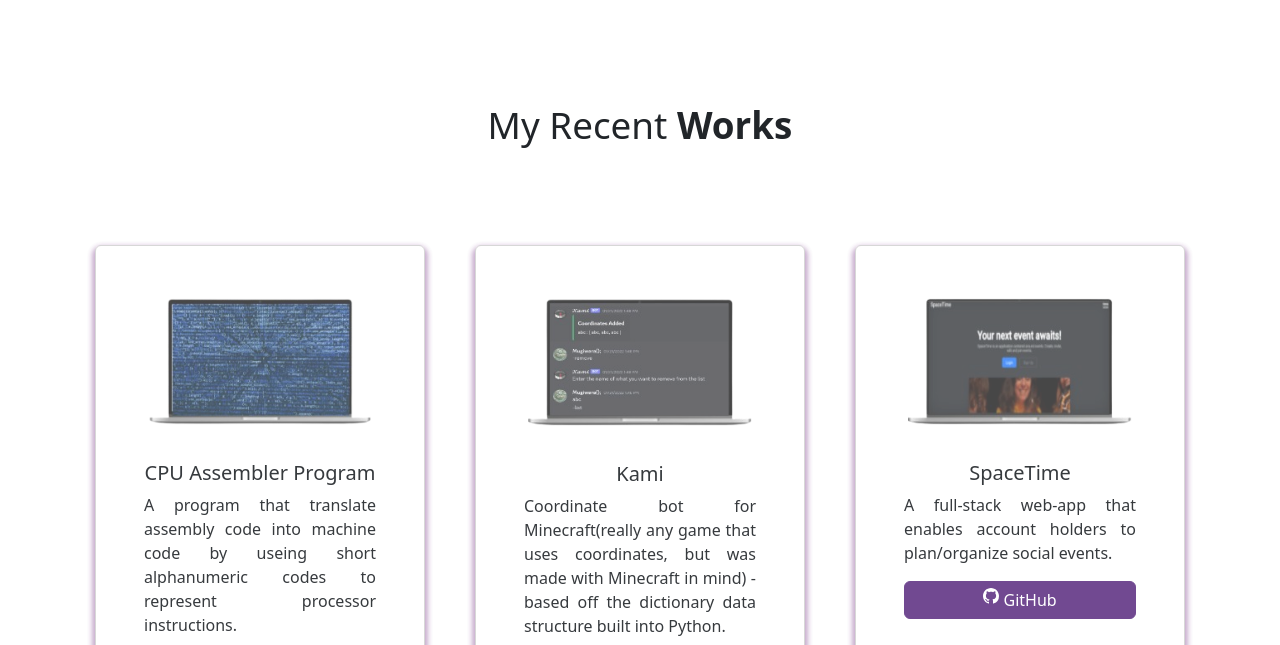
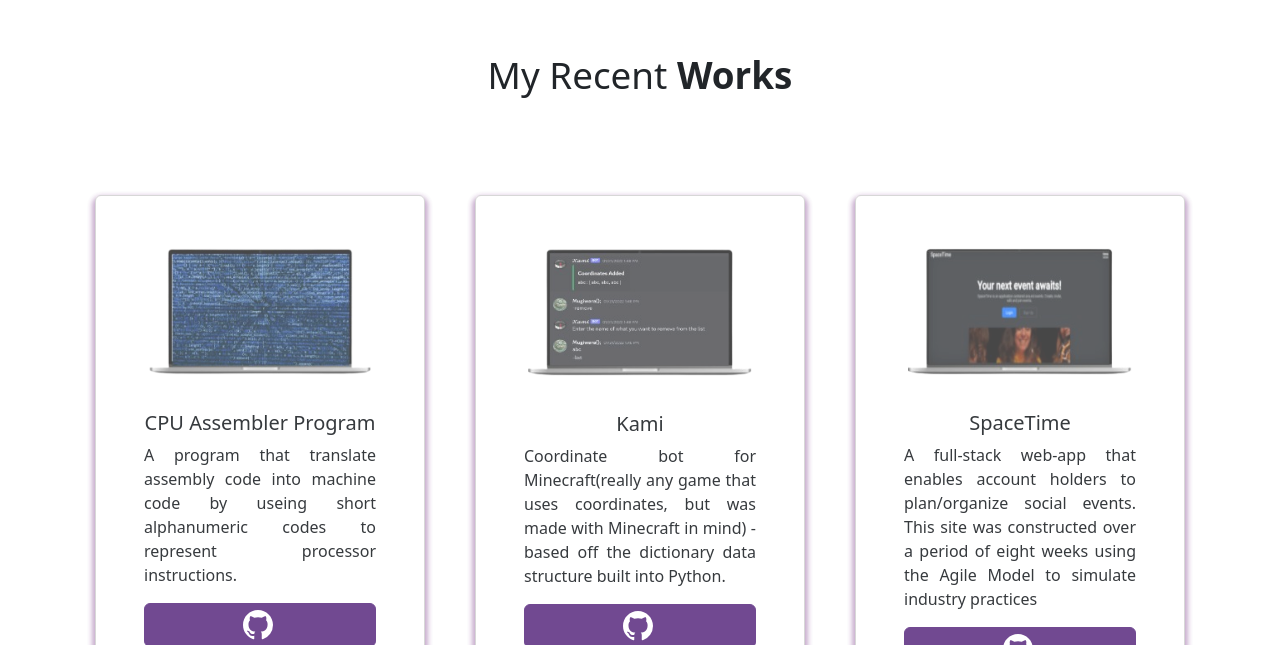
Before and after one commit to BasicallyManny/Personal-Portfolio-Website, a React (Vite) app in the folder personal-porfolio-website/: page /projects in a window 1280 px wide. Shown: the part 155-800 px from the top of the page. Built offline with nearby package versions, Linux system fonts and the light colour scheme.

Commit message:
updated navBar

```diff
--- a/personal-porfolio-website/src/App.css
+++ b/personal-porfolio-website/src/App.css
@@ -10,6 +10,10 @@
   padding: 1.5em;
   will-change: filter;
   transition: filter 300ms;
+}
+
+p {
+  margin: 0em;
 }
 
 @keyframes logo-spin {
--- a/personal-porfolio-website/src/components/Projects.jsx
+++ b/personal-porfolio-website/src/components/Projects.jsx
@@ -18,7 +18,7 @@
           <Particles></Particles>
           <Container>
             <h1 className="project-heading">
-              My Recent <strong className="purple">Works </strong>
+              My Recent <strong><span className="text-fuchsia-900">Works</span></strong>
             </h1>
             <p style={{ color: "white" }}>
               Here are a few projects I&lsquo;ve worked on recently.
@@ -49,7 +49,7 @@
                   imgPath={SpaceTime}
                   isBlog={false}
                   title="SpaceTime"
-                  description="A full-stack web-app that enables account holders to plan/organize social events."
+                  description="A full-stack web-app that enables account holders to plan/organize social events. This site was constructed over a period of eight weeks using the Agile Model to simulate industry practices"
                   ghLink="https://github.com/BasicallyManny/SpaceTime-Web-APP"
                 />
               </Col>
--- a/personal-porfolio-website/src/components/Skills.jsx
+++ b/personal-porfolio-website/src/components/Skills.jsx
@@ -6,8 +6,8 @@
         <section id="techStack">
             <Container fluid id="skills" className="relative !pb-6 !pt-8">
                 <Container>
-                   <Row className="!pt-20 !pb-5 !mt-16 !text-center !justify-center !min-w-11/12">
-                      <h1 style={{ fontSize: "2.6em" }}><strong>Skills</strong><span className="pt-8 mt-8"> &amp;</span><strong> Technologies</strong></h1>
+                   <Row className="!pt-8 !pb-5 !mt-10 !text-center !justify-center !min-w-11/12">
+                      <h1 style={{ fontSize: "2.6em" }}><strong>Skills</strong><span className="pt-8 mt-8"> &amp;</span><strong>Technologies</strong></h1>
                          <SkillsCard></SkillsCard>
                    </Row>
                 </Container>
--- a/personal-porfolio-website/src/components/homeComponents/Type.jsx
+++ b/personal-porfolio-website/src/components/homeComponents/Type.jsx
@@ -5,9 +5,10 @@
     <Typewriter
       options={{
         strings: [
-          "Frontend Developer",
+          "Web Developer",
           "Student",
           "Open Source Contributor",
+          "A.I Application Developer",
         ],
         autoStart: true,
         loop: true,
--- a/personal-porfolio-website/src/components/navComponents/Nav.jsx
+++ b/personal-porfolio-website/src/components/navComponents/Nav.jsx
@@ -2,7 +2,7 @@
 import './Burger.css';
 import Curve from "./curve";
 import { menuSlide } from "../constants/anime"
-import {AiOutlineFundProjectionScreen,AiOutlinePhone,AiOutlineHome, AiOutlineDesktop } from "react-icons/ai";
+import {AiOutlineFundProjectionScreen,AiOutlinePhone,AiOutlineHome, AiOutlineDesktop, AiOutlineFileText  } from "react-icons/ai";
 
 
 
@@ -25,6 +25,11 @@
         href: "/Projects",
         icon:<AiOutlineFundProjectionScreen size={45}></AiOutlineFundProjectionScreen>,
 
+    },
+    {
+        title:"Resume",
+        href:"/Contact",
+        icon:<AiOutlineFileText size={45}></AiOutlineFileText>,
     },
     {
       title:"Contact",
--- a/personal-porfolio-website/src/components/projectComponents/Github.jsx
+++ b/personal-porfolio-website/src/components/projectComponents/Github.jsx
@@ -5,7 +5,7 @@
   return (
     <Row style={{ justifyContent: "center", paddingBottom: "10px" }}>
       <h1 className="!text-5xl !font-medium !pt-2.5" style={{ paddingBottom: "20px" }}>
-        Days I <strong className="purple">Code</strong>
+        Days I <strong><span className="text-green-700">Code</span></strong>
       </h1>
       <GitHubCalendar
         username="BasicallyManny"
--- a/personal-porfolio-website/src/components/projectComponents/projectCard.jsx
+++ b/personal-porfolio-website/src/components/projectComponents/projectCard.jsx
@@ -13,9 +13,9 @@
         <Card.Text style={{ textAlign: "justify" }}>
           {props.description}
         </Card.Text>
-        <Button variant="primary" href={props.ghLink} target="_blank">
-          <BsGithub /> &nbsp;
-          {props.isBlog ? "Blog" : "GitHub"}
+        <Button className="flex-end bottom-0 mb-3" variant="primary" href={props.ghLink} target="_blank">
+          <BsGithub size={30} /> &nbsp;
+          {props.isBlog ? "Blog" : null}
         </Button>
         {"\n"}
         {"\n"}
--- a/personal-porfolio-website/src/components/projectComponents/projectStyles.css
+++ b/personal-porfolio-website/src/components/projectComponents/projectStyles.css
@@ -3,7 +3,7 @@
 /* --------- */
 .project-section {
   position: relative !important;
-  padding-top: 150px !important;
+  padding-top: 100px !important;
   padding-bottom: 30px !important;
   background-image: var(--section-background-color) !important;
 }
```
